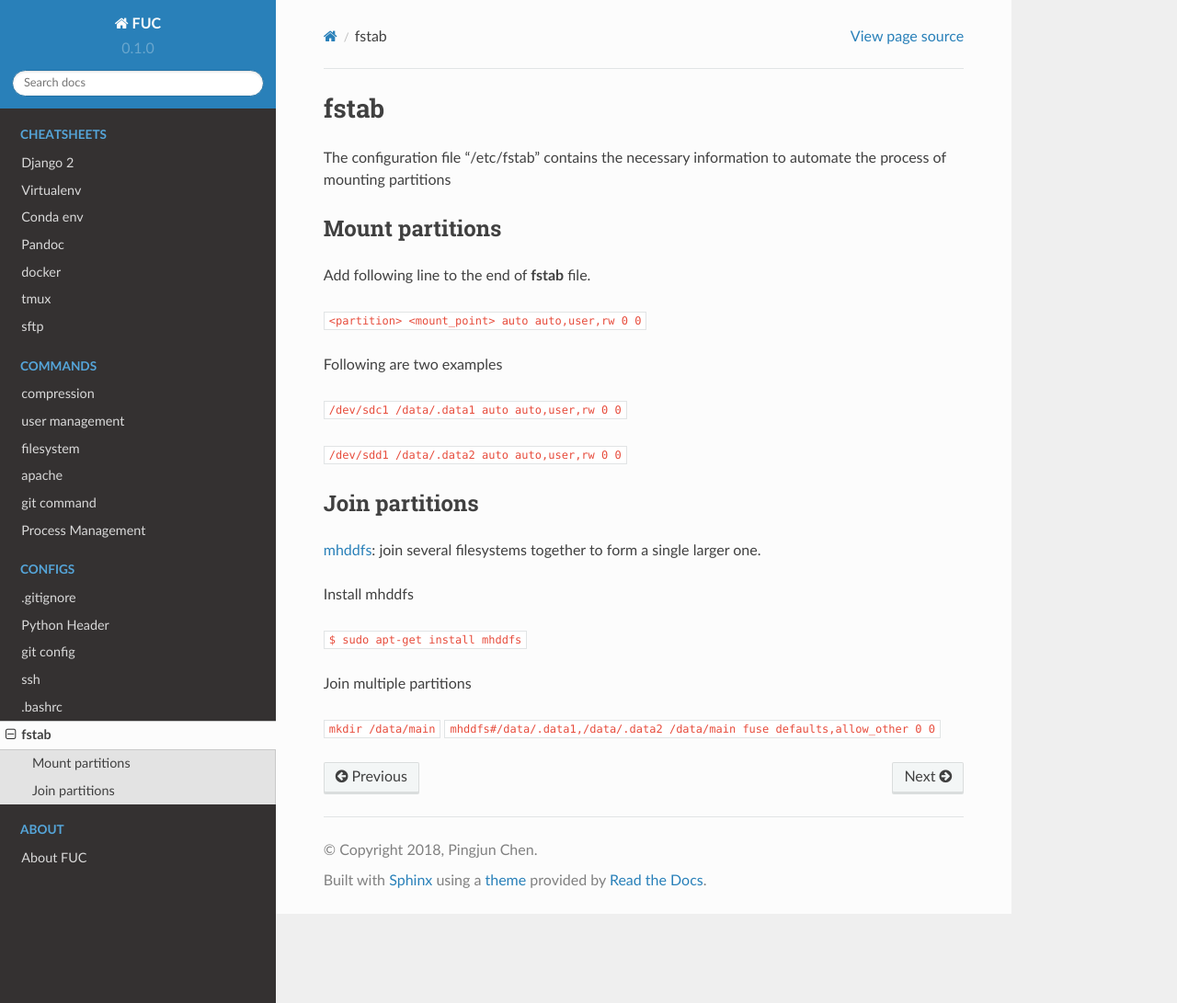
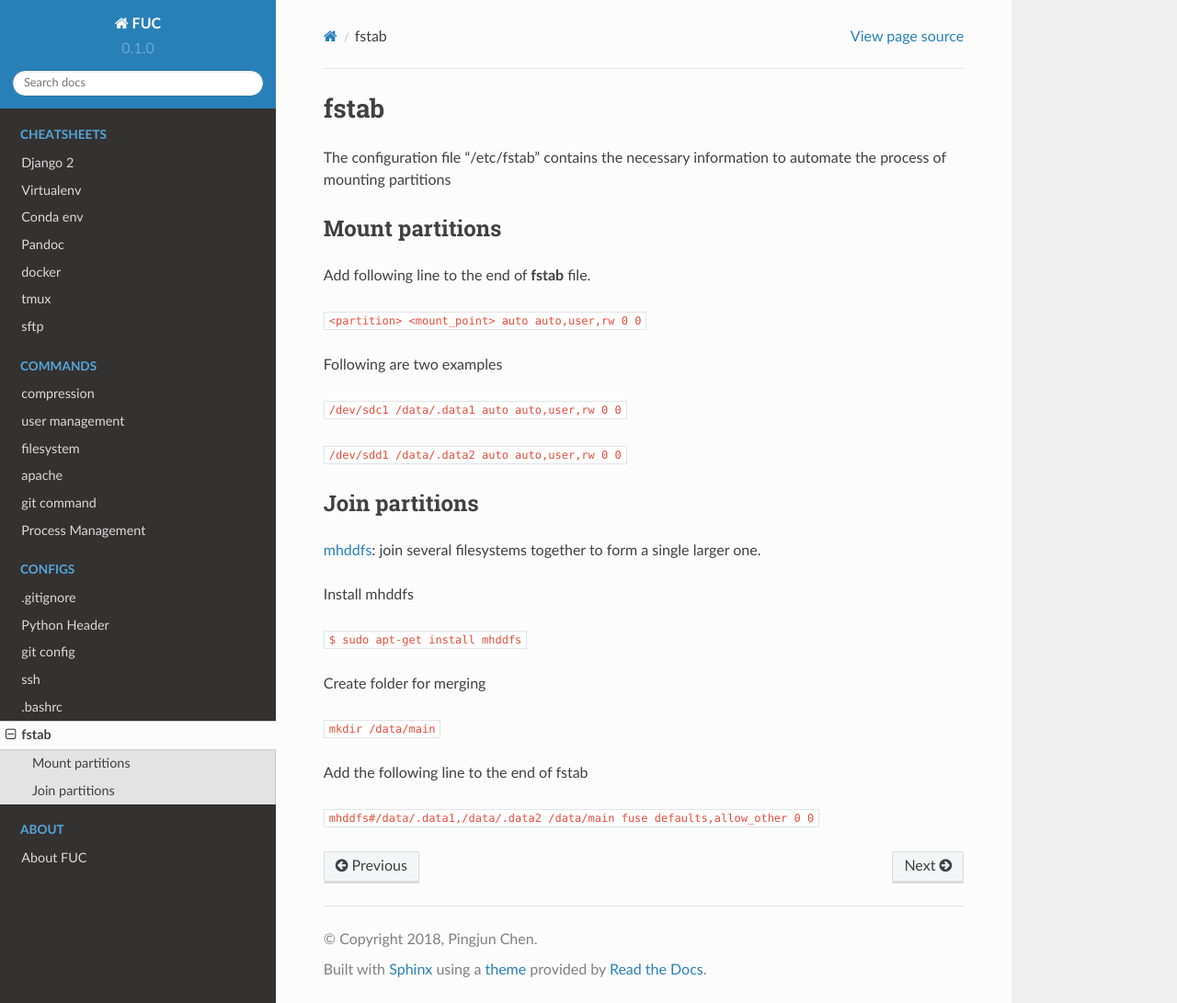
Before and after one commit to PingjunChen/FUC, a Sphinx documentation site: the page built from docs/fstab.rst, in a window 1280 px wide and 1091 px high. Shown: the whole window at 92% size. Built offline with Sphinx 7.4.7 and the Read the Docs theme 2.0.0, drawn with Linux system fonts in a browser that asks for light colours.

Commit message:
add example

```diff
--- a/docs/fstab.rst
+++ b/docs/fstab.rst
@@ -26,7 +26,10 @@ Install mhddfs
 
 :code:`$ sudo apt-get install mhddfs`
 
-Join multiple partitions
+Create folder for merging
 
 :code:`mkdir /data/main`
+
+Add the following line to the end of fstab
+
 :code:`mhddfs#/data/.data1,/data/.data2 /data/main fuse defaults,allow_other 0 0`
```
